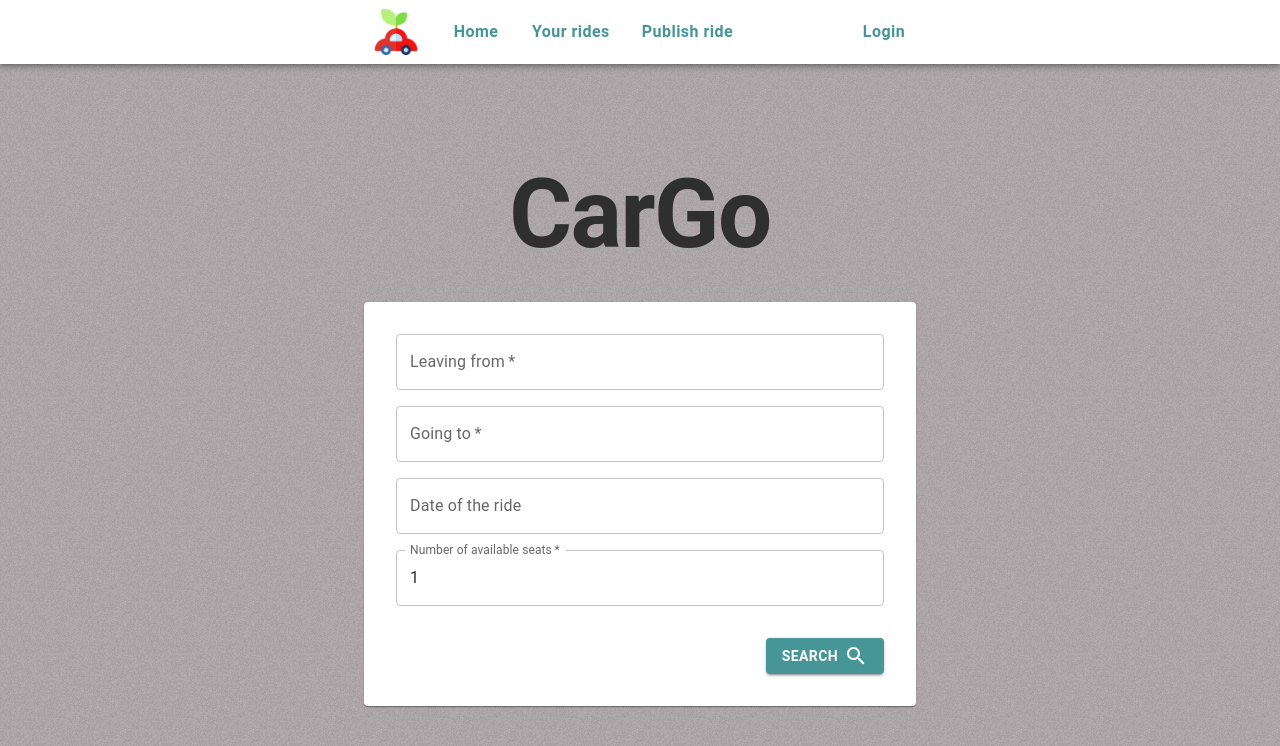
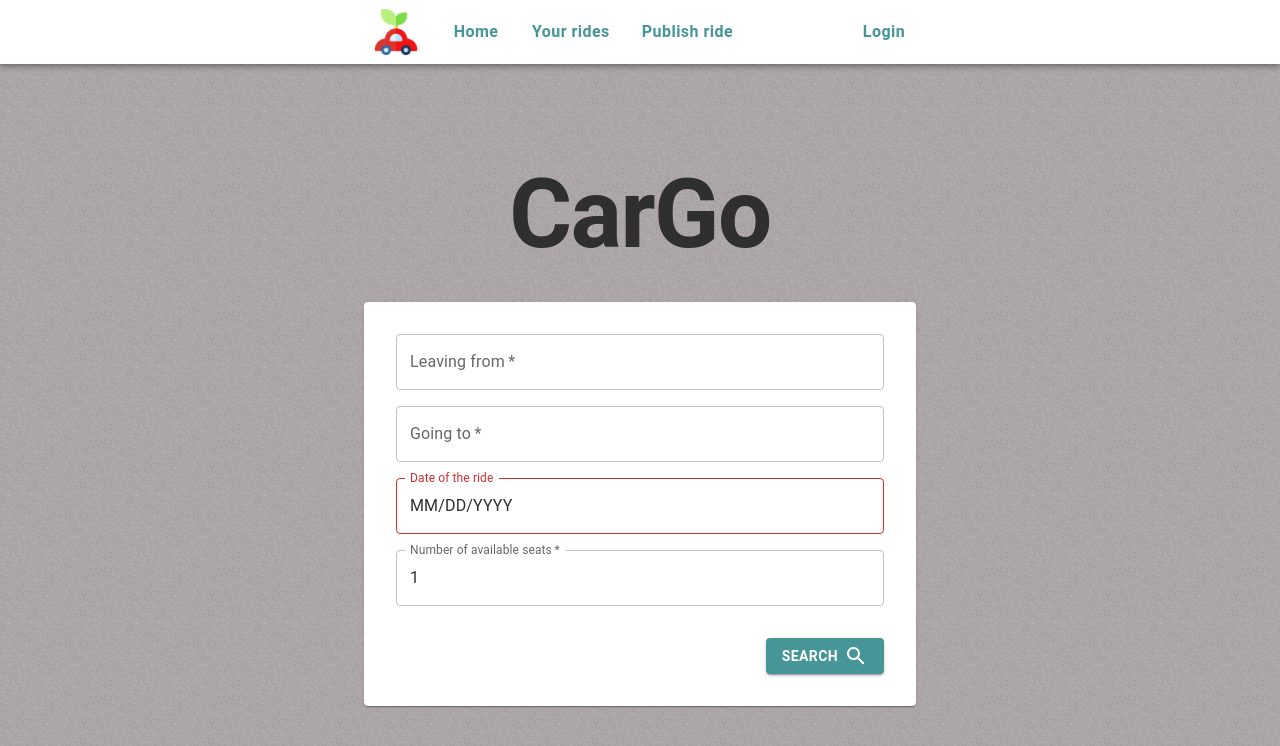
Before and after one commit to JankaMarschalkova/project-cargo, a React (Vite) app: page / in a window 1280 px wide. Shown: the top 746 px of the page. Built offline with nearby package versions, Linux system fonts and the light colour scheme; no server answers.

Commit message:
Updated fields

```diff
--- a/src/firebase.ts
+++ b/src/firebase.ts
@@ -60,7 +60,7 @@ const db = getFirestore();
 export type Ride = {
 	leaving_from: string;
 	going_to: string;
-	datetime: Timestamp;
+	datetime: Date;
 	seats_available: number;
 	price_per_person: number;
 	note?: string;
--- /dev/null
+++ b/src/hooks/useDateField.ts
@@ -0,0 +1,32 @@
+import { ChangeEvent, useCallback, useState } from 'react';
+
+const useDateField = (id: string, defaultValue: Date, required?: boolean) => {
+	const [value, setValue] = useState<Date | null>(defaultValue);
+	const [touched, setTouched] = useState(false);
+
+	const error = required && touched && !value;
+
+	return {
+		// Current value for convenient access
+		value,
+		// Props for the TextField
+		props: {
+			id,
+			value,
+			onChange: useCallback(
+				(e: ChangeEvent<HTMLInputElement | HTMLTextAreaElement>) => {
+					const timestamp = Date.parse(e.target.value);
+					const dateValue = isNaN(timestamp) ? null : new Date(timestamp);
+					setValue(dateValue);
+				},
+				[]
+			),
+			onBlur: useCallback(() => setTouched(true), []),
+			required,
+			error,
+			helperText: error ? 'Required' : undefined
+		}
+	} as const;
+};
+
+export default useDateField;
--- /dev/null
+++ b/src/hooks/useNumberField.ts
@@ -0,0 +1,29 @@
+import { ChangeEvent, useCallback, useState } from 'react';
+
+const useNumberField = (id: string, defaultValue: number, required?: boolean) => {
+	const [value, setValue] = useState<number>(defaultValue);
+	const [touched, setTouched] = useState(false);
+
+	const error = required && touched && !value;
+
+	return {
+		// Current value for convenient access
+		value,
+		// Props for the TextField
+		props: {
+			id,
+			value,
+			onChange: useCallback(
+				(e: ChangeEvent<HTMLInputElement | HTMLTextAreaElement>) =>
+					setValue(parseFloat(e.target.value)),
+				[]
+			),
+			onBlur: useCallback(() => setTouched(true), []),
+			required,
+			error,
+			helperText: error ? 'Required' : undefined
+		}
+	} as const;
+};
+
+export default useNumberField;
--- a/src/pages/Home.tsx
+++ b/src/pages/Home.tsx
@@ -3,14 +3,16 @@ import { DatePicker } from '@mui/x-date-pickers/DatePicker';
 import usePageTitle from '../hooks/usePageTitle';
 import useField from '../hooks/useField';
 import SearchIcon from '@mui/icons-material/Search';
+import useNumberField from '../hooks/useNumberField';
+import useDateField from '../hooks/useDateField';
 
 const Home = () => {
 	usePageTitle('Home');
 
 	const leaving_from = useField('leaving_from', true);
 	const going_to = useField('going_to', true);
-	const date = null;
-	const seats_available = useField('seats_available', true, '1');
+	const date = useDateField('date', new Date(), true);
+	const seats_available = useNumberField('seats_available', 1, true);
 
 	function searchRides(): void {
 		throw new Error('Function not implemented.');
--- a/src/pages/PublishRide.tsx
+++ b/src/pages/PublishRide.tsx
@@ -12,10 +12,11 @@ import ButtonLink from '../components/ButtonLink';
 import useLoggedInUser from '../hooks/useLoggedInUser';
 import { DatePicker, TimePicker } from '@mui/x-date-pickers';
 import useField from '../hooks/useField';
-import { Timestamp, addDoc } from 'firebase/firestore';
+import { addDoc } from 'firebase/firestore';
 import { ridesCollection } from '../firebase';
 import LoginIcon from '@mui/icons-material/Login';
-
+import useNumberField from '../hooks/useNumberField';
+import useDateField from '../hooks/useDateField';
 
 const PublishRide = () => {
 	usePageTitle('Publish ride');
@@ -24,10 +25,10 @@ const PublishRide = () => {
 
 	const leaving_from = useField('leaving_from', true);
 	const going_to = useField('going_to', true);
-	const date = null;
-	const time = null;
-	const seats_available = useField('seats_available', true, '3');
-	const price_per_person = useField('price_per_person', true);
+	const date = useDateField('date', new Date(), true);
+	const time = useDateField('time', new Date(), true);
+	const seats_available = useNumberField('seats_available', 3, true);
+	const price_per_person = useNumberField('price_per_person', 5, true);
 	const note = useField('note', false);
 
 	const publishRide = async () => {
@@ -37,9 +38,9 @@ const PublishRide = () => {
 			await addDoc(ridesCollection, {
 				leaving_from: leaving_from.value,
 				going_to: going_to.value,
-				datetime: Timestamp.now(), // TODO
-				seats_available: 5, // TODO
-				price_per_person: 10, // TODO
+				datetime: date?.value ?? new Date(), // TODO
+				seats_available: seats_available.value,
+				price_per_person: price_per_person.value,
 				note: note.value
 			});
 		} catch (err) {
@@ -49,7 +50,9 @@ const PublishRide = () => {
 
 	return (
 		<>
-			<Typography variant="h2" fontWeight='bold'>Publish ride</Typography>
+			<Typography variant="h2" fontWeight="bold">
+				Publish ride
+			</Typography>
 			{!user ? (
 				<>
 					<Typography>
@@ -119,10 +122,7 @@ const PublishRide = () => {
 								mt: 2
 							}}
 						>
-							<Button
-								variant="contained"
-								onClick={() => publishRide()}
-							>
+							<Button variant="contained" onClick={() => publishRide()}>
 								Publish ride
 							</Button>
 						</Box>
```
